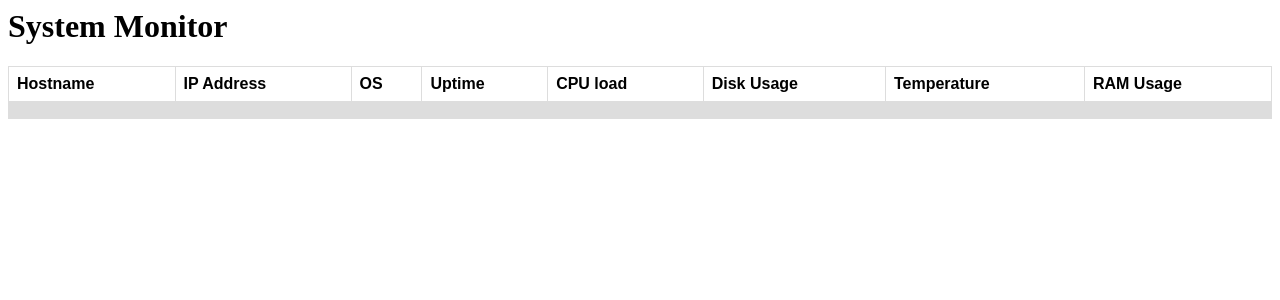
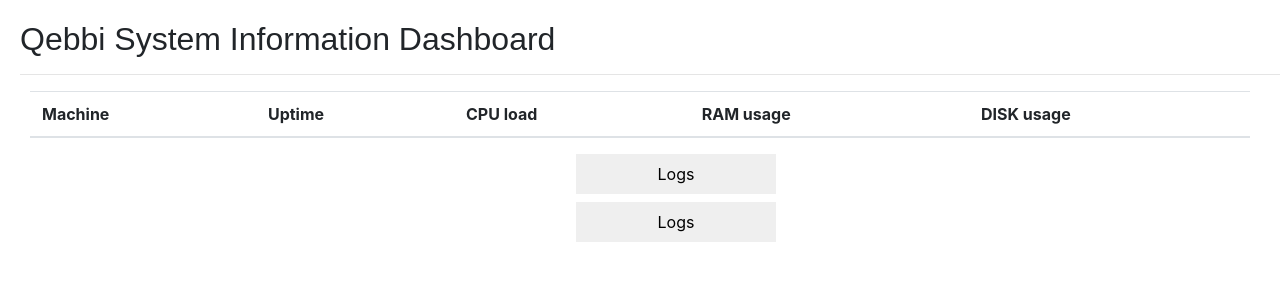
Before and after one commit to SirThana/system_monitor, a Flask app: page / in a window 1280 px wide. Shown: the top 300 px of the page. Run offline with Flask 2, Linux system fonts and the light colour scheme; tables that the repository leaves empty or names only in its code hold one stand-in row (values such as "Sample post"); a database or web service that is not in the repository returns one stand-in record (values such as "Sample title"); data that the repository does not hold is empty; some libraries are stand-ins or nearby versions.

Commit message:
i forgot to push

```diff
--- a/webserver/app.py
+++ b/webserver/app.py
@@ -1,6 +1,6 @@
 from flask import Flask
 from flask import *
-import mysql.connector
+import requests
 import time
 import pdb
 
@@ -9,24 +9,22 @@ app = Flask(__name__, static_folder="static")
 
 @app.route('/', methods=['GET', 'POST'])
 def index():
-    lastTime = time.time()
-    print(lastTime)
-    while True:
-        currentTime = time.time()
-        difference = currentTime - lastTime
-        if difference > 1:
-            mydb = mysql.connector.connect(
-            host="145.109.164.133",
-            user="tester",
-            passwd="P@ssword",
-            database="TESTMAU")
-            cursor = mydb.cursor()
-            getUptime = "SELECT * FROM Data;"
-            cursor.execute(getUptime)
-            uptime = cursor.fetchall()
-            print(uptime)
-            lastTime = time.time()
-            return render_template('index.html', data=uptime)
+    response = requests.get("http://0.0.0.0:4444/&&/")
+    data = response.json()
+    machine = []
+    uptime = []
+
+    for user in data:
+        for couple in data[user]:
+            for key, value in couple.items():
+                if 'uname' in key:
+                    machine.append(value)
+                if 'uptime' in key:
+                    uptime.append(value)
+
+    print(machine)
+    print(uptime)
+    return render_template('index.html', machine=machine, uptime=uptime)
 
 def main():
     app.run(host="localhost", debug=True)
--- a/webserver/static/styles/styles.css
+++ b/webserver/static/styles/styles.css
@@ -1,15 +1,26 @@
-table {
-    font-family: arial, sans-serif;
-    border-collapse: collapse;
-    width: 100%;
-  }
 
-  td, th {
-    border: 1px solid #dddddd;
-    text-align: left;
-    padding: 8px;
-  }
 
-  tr:nth-child(even) {
-    background-color: #dddddd;
-  }
+.head {
+  padding-left: 20px;
+  padding-top: 20px;
+  font-size: 25px;
+  font-family: Arial, Helvetica, sans-serif;
+}
+
+.info {
+  padding-left: 30px;
+  padding-right: 30px;
+}
+
+.logs {
+  width: 200px;
+  height: 40px;
+  position: absolute;
+  left: 45%;
+  border: none;
+}
+
+.logs:hover{
+  background-color: blanchedalmond;
+  transition: 1s;
+}
--- a/webserver/templates/index.html
+++ b/webserver/templates/index.html
@@ -3,35 +3,49 @@
 <head>
     <title>System Monitoring</title>
     <link rel="stylesheet" href="{{ url_for('static', filename='styles/styles.css') }}">
-    <meta http-equiv="refresh" content="1">
+    <link rel="stylesheet" href="https://stackpath.bootstrapcdn.com/bootstrap/4.4.1/css/bootstrap.min.css" integrity="sha384-Vkoo8x4CGsO3+Hhxv8T/Q5PaXtkKtu6ug5TOeNV6gBiFeWPGFN9MuhOf23Q9Ifjh" crossorigin="anonymous">
+
 </head>
 
+<body>
+    <div class="head">
+        <h2>Qebbi System Information Dashboard</h2>
+        <hr>
+    </div>
 
-<body>
-    <h1>System Monitor</h1>
-    <table>
-        <h3>{% for item in data %}</h3>
-        <tr>
-          <th>Hostname</th>
-          <th>IP Address</th>
-          <th>OS</th>
-          <th>Uptime</th>
-          <th>CPU load</th>
-          <th>Disk Usage</th>
-          <th>Temperature</th>
-          <th>RAM Usage</th>
-        </tr>
-        <tr>
-          <td>{{item[2]}}</td>
-          <td>{{item[3]}}</td>
-          <td></td>
-          <td>{{item[1]}}</td>
-          <td></td>
-          <td></td>
-          <td></td>
-          <td></td>
-        </tr>
-        <h3>{% endfor %}</h3>
+    <div class="info">
+    <table class="table">
+
+        <thead>
+          <tr>
+            <th scope="col">Machine</th>
+            <th scope="col">Uptime</th>
+            <th scope="col">CPU load</th>
+            <th scope="col">RAM usage</th>
+            <th scope="col">DISK usage</th>
+          </tr>
+        </thead>
+        <tbody>
+          {% for item in machine %}
+            {% for elem in uptime %}
+          <tr>
+            <th scope="row">{{item}}</th>
+            <td>{{elem}}</td>
+            <td>x</td>
+            <td>x</td>
+            <td>x</td>
+            <td>x</td>
+          </tr>
+          {% endfor %}
+          {% endfor %}
+        </tbody>
       </table>
-    </body>
+    </div>
+
+    <button class="logs">Logs</button>
+    <br>
+    <br>
+    <button class="logs">Logs</button>
+
+</body>
 </html>
```
